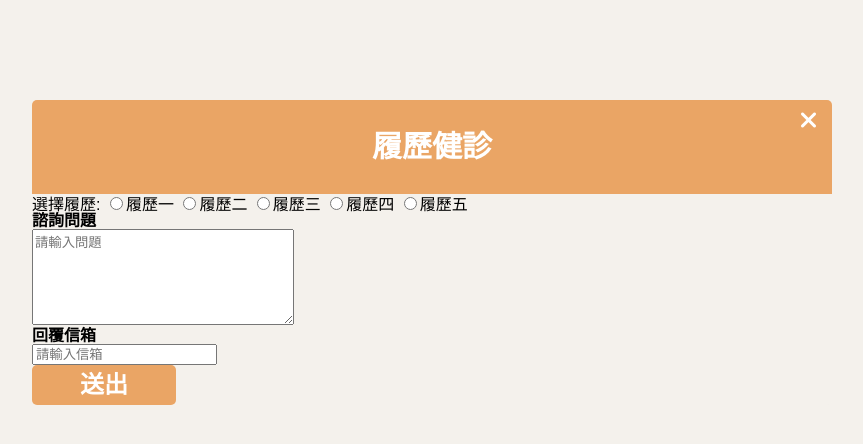
After one commit to dai24/tgd102_g2, a PHP site: page /applyFor.html in a window 1280 px wide. The commit adds this page. Shown: the top 444 px of the page, without its empty margins (208-1071 px from the left). Run offline with PHP 8.4, Linux system fonts and the light colour scheme; style sheets or scripts are compiled from the project's sources.

Commit message:
add contactUs applyFor chuang

```diff
--- /dev/null
+++ b/applyFor.html
@@ -0,0 +1,51 @@
+<!DOCTYPE html>
+<html lang="en">
+<head>
+    <meta charset="UTF-8">
+    <meta http-equiv="X-UA-Compatible" content="IE=edge">
+    <meta name="viewport" content="width=device-width, initial-scale=1.0">
+    <link rel="stylesheet" href="https://cdnjs.cloudflare.com/ajax/libs/font-awesome/6.2.0/css/all.min.css" integrity="sha512-xh6O/CkQoPOWDdYTDqeRdPCVd1SpvCA9XXcUnZS2FmJNp1coAFzvtCN9BmamE+4aHK8yyUHUSCcJHgXloTyT2A==" crossorigin="anonymous" referrerpolicy="no-referrer" />
+    <link rel="stylesheet" href="./css/style.css">
+    <title>ApplyFor</title>
+</head>
+<body>
+
+    <div class="card">
+        <ul class="cardUl">
+            <li>
+                <h1 class="cardH1">履歷健診</h1>
+            </li>
+            <li>
+                <i class="fa-solid fa-xmark cardXmark"></i>
+            </li>
+        </ul>
+        <div class="card_inner">
+
+            <div class="resumeChoose">
+                <label class="title">選擇履歷:</label>
+
+                <label><input type="radio" name="resume" value="resume1"><span>履歷一</span></label>
+
+                <label><input type="radio" name="resume" value="resume2"><span>履歷二</span></label>
+
+                <label><input type="radio" name="resume" value="resume3"><span>履歷三</span></label>
+
+                <label><input type="radio" name="resume" value="resume4"><span>履歷四</span></label>
+
+                <label><input type="radio" name="resume" value="resume4"><span>履歷五</span></label>
+            </div>
+
+
+            <h1 class="question">諮詢問題</h1>
+            <textarea name="" id="" cols="30" rows="6" placeholder="請輸入問題"></textarea>
+
+
+            <h1 class="question">回覆信箱</h1>
+            <input class="mail" type="input" name="" id="" placeholder="請輸入信箱">
+
+
+            <h1 class="btn3">送出</h2>
+        </div>
+    </div>
+</body>
+</html>
--- a/company.html
+++ b/company.html
@@ -9,6 +9,7 @@
 <link rel="stylesheet" href="./css/style.css">
 </head>
 <body>
+    @@include('./layout/header.html')
     <div class="companyWrapper">
         <div class="companyWrapperTitle">
             <div class="companyWrapperTitImg">
@@ -223,5 +224,6 @@
         </div>
 
     </div>
+    @@include('./layout/footer.html')
 </body>
 </html>
--- a/contactUs.html
+++ b/contactUs.html
@@ -9,9 +9,8 @@
     <title>ContactUs</title>
 </head>
 <body>
-
+    <div class="contactUSInner"></div>
     <div class="card">
-        <div class="contactUSInner"></div>
         <ul class="cardUl">
             <li>
                 <h1 class="cardH1">聯絡我們</h1>
--- a/findJob.html
+++ b/findJob.html
@@ -9,6 +9,7 @@
         <link rel="stylesheet" href="./css/style.css">
     </head>
 <body>
+    @@include('./layout/header.html')
     <div class="findJobWrapper">
         <div class="findJob">
             <div class="findJobMain">
@@ -199,5 +200,6 @@
             </div>
         </div>
     </div>
+    @@include('./layout/footer.html')
 </body>
 </html>
--- a/jobMain.html
+++ b/jobMain.html
@@ -9,6 +9,7 @@
     <link rel="stylesheet" href="./css/style.css">
 </head>
 <body>
+    @@include('./layout/header.html')
     <div class="jobMainWrapper">
         <div class="jobMainWrapperTitle">
             <h2>醫療客服專案管理師(諮商師)</h2>
@@ -170,5 +171,6 @@
 
         </div>
     </div>
+    @@include('./layout/footer.html')
 </body>
 </html>
--- a/sass/page/_contactUs.scss
+++ b/sass/page/_contactUs.scss
@@ -1,13 +1,19 @@
+.contactUSInner{
+    z-index: 7;
+    position: fixed;
+    background-color: $secondary01;
+    opacity: 0.8;
+    top: 0%;
+    left: 0%;
+    width: 100%;
+    height: 100%;
+}
+.card{
+    z-index: 9;
+    position: relative;
+}
 .cardInner{
     text-align: center;
-    .contactUSInner{
-        z-index: 7;
-        position: fixed;
-        background-color: rgba(0, 0, 0, 0.5);
-        bottom: 0%;
-        width: 100%;
-        height: 100%;
-    }
     h2{
         font-size: $fontSize03;
     }
--- a/sass/style.scss
+++ b/sass/style.scss
@@ -39,7 +39,7 @@
 
 
 @import 'page/contactUs';
-
+@import 'page/applyFor';
 a {
     text-decoration: none;
 }
```
Also changed, not shown: index.html (+6 -7 lines), sass/page/_applyFor.scss (added).
